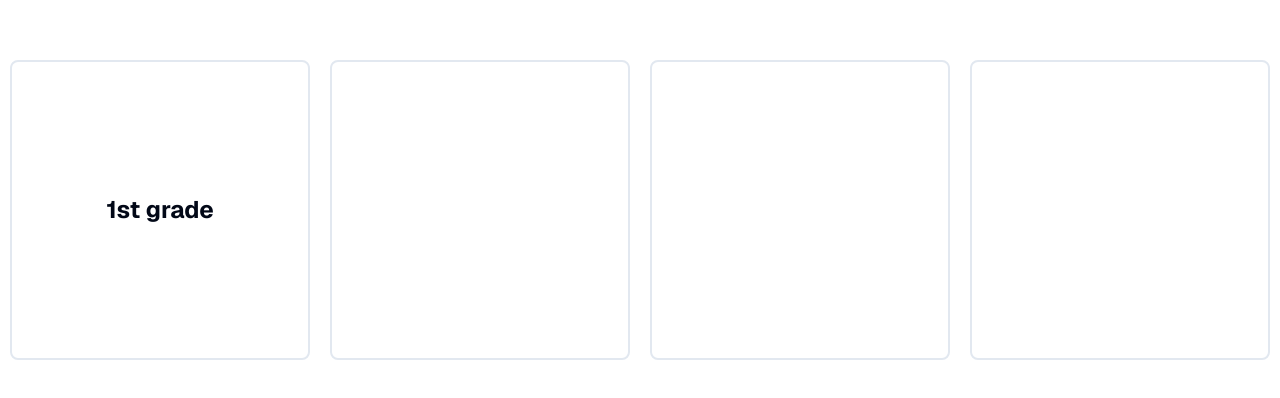
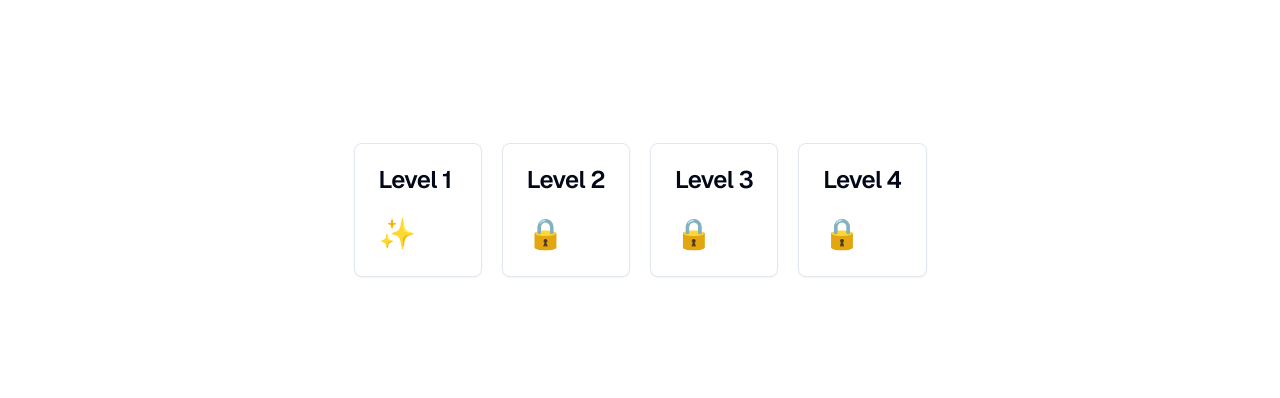
Before and after one commit to IOTeamDev/fcisLOL, a Next.js app: page /years in a window 1280 px wide. Shown: the part 190-588 px from the top of the page. Built offline with nearby package versions, Linux system fonts and the light colour scheme.

Commit message:
Updated grades' cards

```diff
--- /dev/null
+++ b/components/ui/card.tsx
@@ -0,0 +1,79 @@
+import * as React from "react"
+
+import { cn } from "@/lib/utils"
+
+const Card = React.forwardRef<
+  HTMLDivElement,
+  React.HTMLAttributes<HTMLDivElement>
+>(({ className, ...props }, ref) => (
+  <div
+    ref={ref}
+    className={cn(
+      "rounded-lg border bg-card text-card-foreground shadow-sm",
+      className
+    )}
+    {...props}
+  />
+))
+Card.displayName = "Card"
+
+const CardHeader = React.forwardRef<
+  HTMLDivElement,
+  React.HTMLAttributes<HTMLDivElement>
+>(({ className, ...props }, ref) => (
+  <div
+    ref={ref}
+    className={cn("flex flex-col space-y-1.5 p-6", className)}
+    {...props}
+  />
+))
+CardHeader.displayName = "CardHeader"
+
+const CardTitle = React.forwardRef<
+  HTMLParagraphElement,
+  React.HTMLAttributes<HTMLHeadingElement>
+>(({ className, ...props }, ref) => (
+  <h3
+    ref={ref}
+    className={cn(
+      "text-2xl font-semibold leading-none tracking-tight",
+      className
+    )}
+    {...props}
+  />
+))
+CardTitle.displayName = "CardTitle"
+
+const CardDescription = React.forwardRef<
+  HTMLParagraphElement,
+  React.HTMLAttributes<HTMLParagraphElement>
+>(({ className, ...props }, ref) => (
+  <p
+    ref={ref}
+    className={cn("text-sm text-muted-foreground", className)}
+    {...props}
+  />
+))
+CardDescription.displayName = "CardDescription"
+
+const CardContent = React.forwardRef<
+  HTMLDivElement,
+  React.HTMLAttributes<HTMLDivElement>
+>(({ className, ...props }, ref) => (
+  <div ref={ref} className={cn("p-6 pt-0", className)} {...props} />
+))
+CardContent.displayName = "CardContent"
+
+const CardFooter = React.forwardRef<
+  HTMLDivElement,
+  React.HTMLAttributes<HTMLDivElement>
+>(({ className, ...props }, ref) => (
+  <div
+    ref={ref}
+    className={cn("flex items-center p-6 pt-0", className)}
+    {...props}
+  />
+))
+CardFooter.displayName = "CardFooter"
+
+export { Card, CardHeader, CardFooter, CardTitle, CardDescription, CardContent }
--- a/src/app/years/page.tsx
+++ b/src/app/years/page.tsx
@@ -1,20 +1,18 @@
 import React from "react";
-import Card from "@/src/components/Card";
+import TheCard from "@/src/components/theCard";
 import LinkCard from "@/src/components/LinkCard";
 
-const page = () => {
+const Page = () => {
   return (
-    <div className="min-w-sreen h-screen flex justify-center items-center   ">
+    <div className="min-w-sreen h-screen flex justify-center items-center">
       <div className="grid grid-cols-4 max-xl:grid-cols-2 max-md:grid-cols-1  gap-5 ">
-        <LinkCard href="/years/1st-year">
-          <h1 className="font-bold text-2xl">1st grade</h1>
-        </LinkCard>
-        <Card> </Card>
-        <Card> </Card>
-        <Card> </Card>
+        <LinkCard href="/years/1st-year">Level 1</LinkCard>
+        <TheCard>Level 2</TheCard>
+        <TheCard>Level 3</TheCard>
+        <TheCard>Level 4</TheCard>
       </div>
     </div>
   );
 };
 
-export default page;
+export default Page;
--- a/src/components/Card.tsx
+++ /dev/null
@@ -1,13 +0,0 @@
-const Card = ({ children }: { children: any }) => {
-  const width = "100%";
-  const height = "100%";
-  return (
-    <div
-      className={`duration-100 hover:scale-105 min-h-[300px] min-w-[300px] rounded-lg flex justify-center items-center  border-2 w-${width} h-${height}`}
-    >
-      {children}
-    </div>
-  );
-};
-
-export default Card;
--- a/src/components/LinkCard.tsx
+++ b/src/components/LinkCard.tsx
@@ -1,12 +1,17 @@
 import Link from "next/link";
+import { Card, CardContent, CardHeader, CardTitle } from "@/components/ui/card";
 
-const LinkCard = ({ children, href }: { children: any, href: string }) => {
+const LinkCard = ({ children, href }: { children: any; href: string }) => {
   return (
-    <Link
-      href={href}
-      className="duration-100 hover:scale-105 min-h-[300px] p-4 min-w-[300px] rounded-lg flex justify-center items-center border-2"
-    >
-      {children}
+    <Link href={href} className="hover:scale-105 duration-200 cursor-pointer">
+      <Card>
+        <CardHeader>
+          <CardTitle>{children}</CardTitle>
+        </CardHeader>
+        <CardContent>
+          <p className="text-3xl">✨</p>
+        </CardContent>
+      </Card>
     </Link>
   );
 };
--- /dev/null
+++ b/src/components/theCard.tsx
@@ -0,0 +1,18 @@
+import { Card, CardContent, CardHeader, CardTitle } from "@/components/ui/card";
+
+const TheCard = ({ children }: { children: any }) => {
+  return (
+    <div>
+      <Card>
+        <CardHeader>
+          <CardTitle>{children}</CardTitle>
+        </CardHeader>
+        <CardContent>
+          <p className="text-3xl">🔒</p>
+        </CardContent>
+      </Card>
+    </div>
+  );
+};
+
+export default TheCard;
```
Also changed, not shown: src/app/years/first-year/1/[subject]/[video]/page.tsx (renamed from src/app/years/1st-year/1/[subject]/[video]/page.tsx), src/app/years/first-year/1/[subject]/page.tsx (renamed from src/app/years/1st-year/1/[subject]/page.tsx), src/app/years/first-year/1/page.tsx (renamed from src/app/years/1st-year/1/page.tsx), src/app/years/first-year/2/[subject]/page.tsx (renamed from src/app/years/1st-year/2/[subject]/page.tsx), src/app/years/first-year/2/page.tsx (renamed from src/app/years/1st-year/2/page.tsx), src/app/years/first-year/page.tsx (renamed from src/app/years/1st-year/page.tsx).
